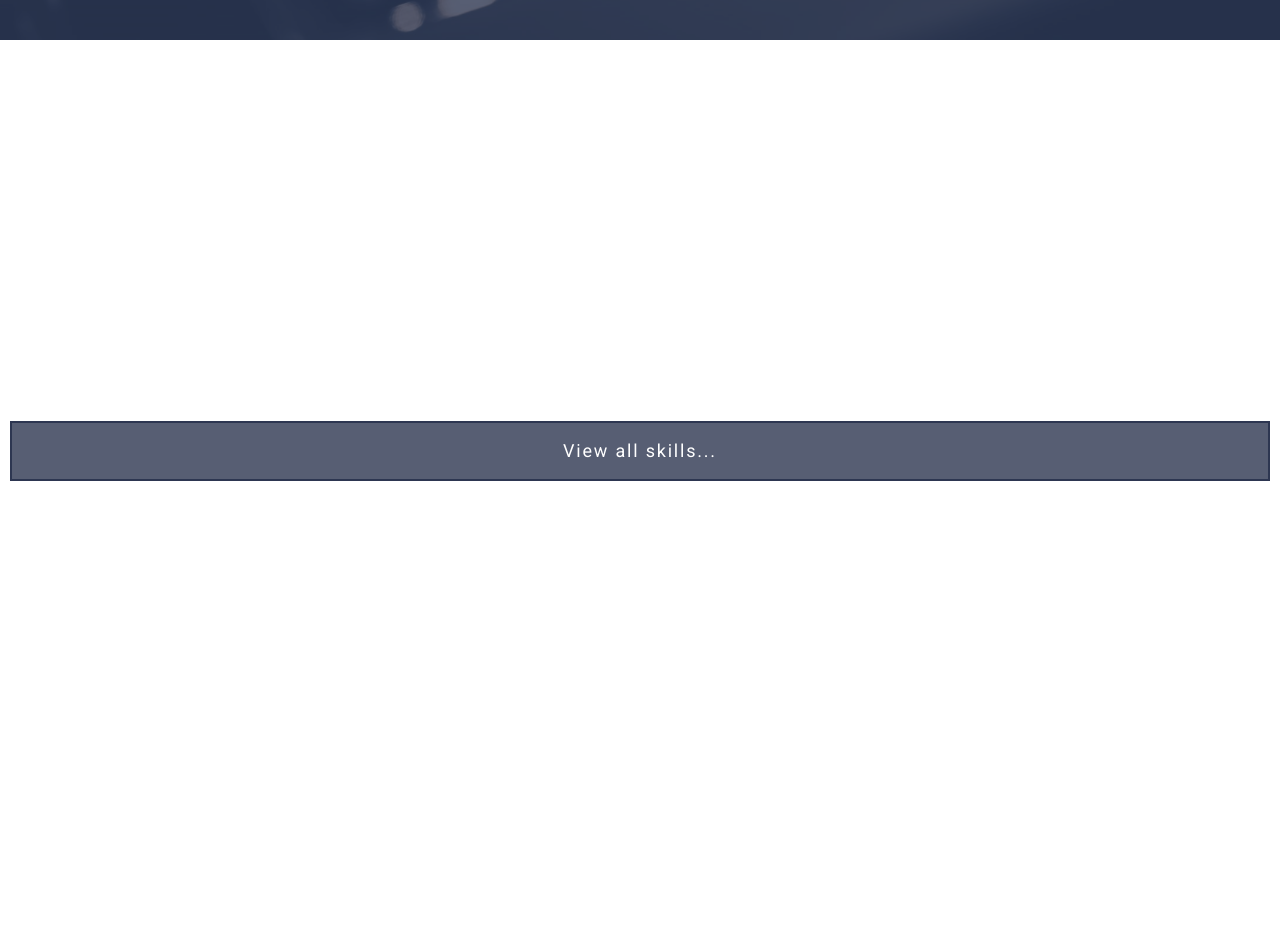
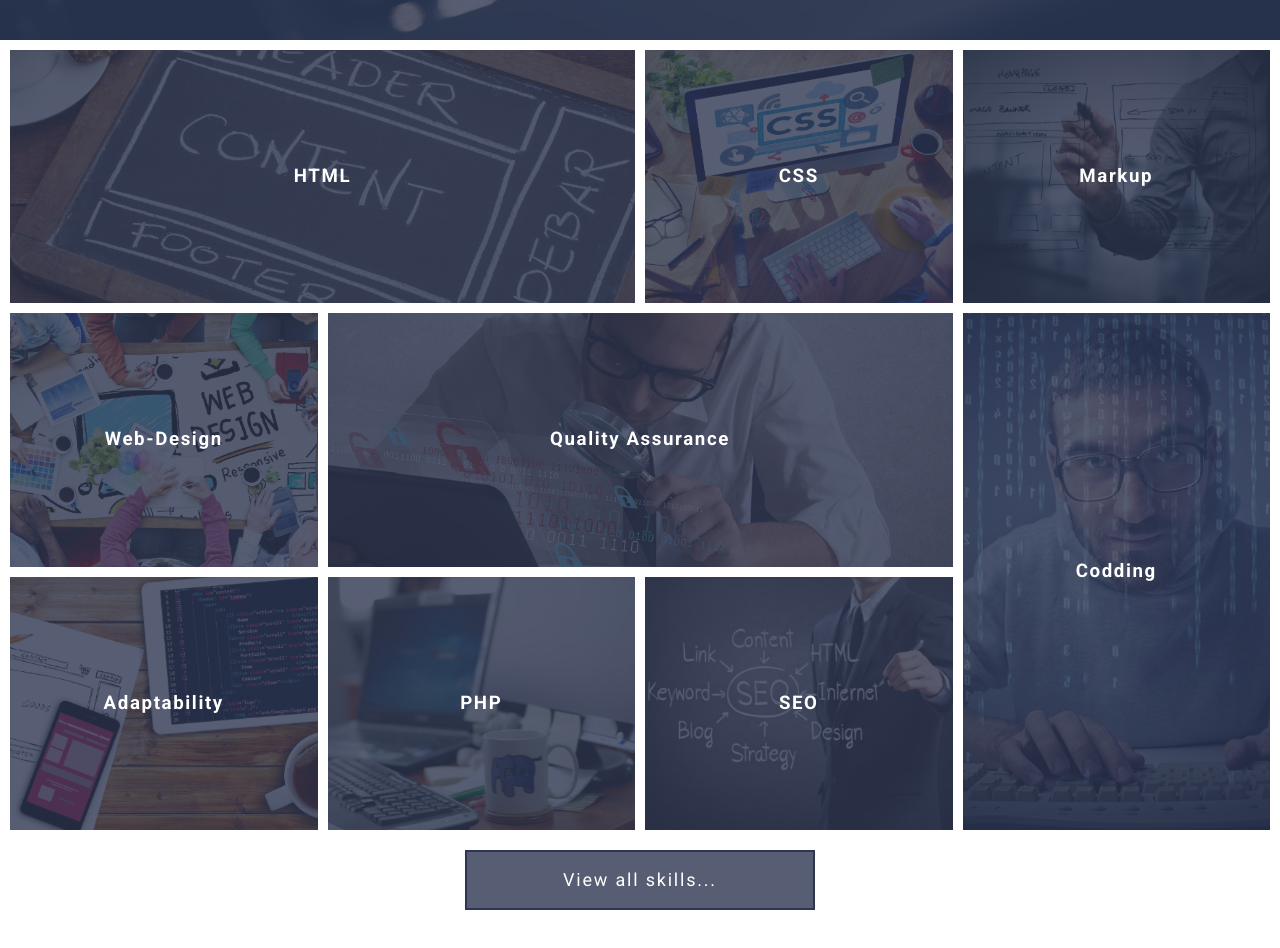
Before and after one commit to vika-pichugina/grid-project, a website: page index.html in a window 1280 px wide. Shown: the part 760-1708 px from the top of the page. Before the commit the page ends 1241 px from the top, so only its background shows below. Drawn offline with Linux system fonts and the light colour scheme.

Commit message:
Сверстали и нарисовали секцию .skills.

```diff
--- a/assets/css/style.css
+++ b/assets/css/style.css
@@ -491,7 +491,7 @@ h2 {
 }
 
 h3 {
-  font-family: "Roboto Slab", sans-serif;
+  color: #637588;
 }
 
 a {
@@ -536,6 +536,10 @@ a {
 .btn-accent:hover,
 .btn-accent:focus {
   background-color: #d66926;
+}
+
+.btn-set {
+
 }
 
 .header {
@@ -639,3 +643,138 @@ a {
   display: flex;
   justify-content: center;
 }
+
+.skills {
+  display: grid;
+  grid-gap: 10px;
+  padding: 10px;
+}
+
+.skills .btn-set {
+  grid-area: bs;
+  padding: 10px 0 30px;
+  display: flex;
+  justify-content: center;
+}
+
+.skills .btn-accent {
+  min-width: 350px;
+}
+
+.skill-item {
+  position: relative;
+  display: grid;
+  min-height: calc(33.33vh - 20px * 0.66);
+  overflow: hidden;
+}
+
+.skill-item:hover .skill-item__overlay{
+  opacity: 0.95 !important;
+}
+
+.skill-item:hover .skill-item__image {
+  transform: scale(1.1);
+}
+
+.skill-item:hover .skill-item__link {
+  color: #d66926;
+}
+
+.skill-item:nth-of-type(1) {
+  grid-area: a1;
+}
+
+.skill-item:nth-of-type(2) {
+  grid-area: a2;
+}
+
+.skill-item:nth-of-type(3) {
+  grid-area: a3;
+}
+
+.skill-item:nth-of-type(4) {
+  grid-area: a4;
+}
+
+.skill-item:nth-of-type(5) {
+  grid-area: a5;
+}
+
+.skill-item:nth-of-type(6) {
+  grid-area: a6;
+}
+
+.skill-item:nth-of-type(7) {
+  grid-area: a7;
+}
+
+.skill-item:nth-of-type(8) {
+  grid-area: a8;
+}
+
+.skill-item:nth-of-type(9) {
+  grid-area: a9;
+}
+
+.skill-item__overlay {
+  opacity: 0.8;
+  background-color: #2d3651;
+  position: absolute;
+  top: 0;
+  right: 0;
+  bottom: 0;
+  left: 0;
+  transition: opacity 0.5s;
+}
+
+.skill-item__image {
+  position: absolute;
+  top: 0;
+  right: 0;
+  bottom: 0;
+  left: 0;
+  background-position: 50% 50%;
+  background-size: cover;
+  z-index: -1;
+  transition: transform 0.5s;
+}
+
+.skill-item__title {
+  position: absolute;
+  top: 0;
+  right: 0;
+  bottom: 0;
+  left: 0;
+  margin: 0;
+}
+
+.skill-item__link {
+  display: flex;
+  align-items: center;
+  justify-content: center;
+  height: 100%;
+  padding: 20px;
+  transition: color 0.5s;
+}
+
+@media (min-width: 993px) {
+  .skills {
+    grid-template-columns: repeat(4, 1fr);
+    grid-template-areas:
+        "a1 a1 a2 a3"
+        "a4 a5 a5 a6"
+        "a7 a8 a9 a6"
+        "bs bs bs bs";
+  }
+}
+
+@media (max-width: 992px) {
+  .skills {
+    grid-template-columns: repeat(3, 1fr);
+    grid-template-areas:
+        "a1 a2 a3"
+        "a4 a5 a6"
+        "a7 a8 a9"
+        "bs bs bs";
+  }
+}
--- a/index.html
+++ b/index.html
@@ -59,64 +59,64 @@
 
   <section class="skills">
     <article class="skill-item">
-      <div class="skill-item__overlay"></div>
-      <div class="skill-item__image"></div>
+      <div class="skill-item__overlay" style="opacity: 0.8; background-color: #2d3651;"></div>
+      <div class="skill-item__image" style="background-image:url(assets/img/img-html.png);"></div>
       <h3 class="skill-item__title">
         <a href="#" class="skill-item__link">HTML</a>
       </h3>
     </article>
     <article class="skill-item">
-      <div class="skill-item__overlay"></div>
-      <div class="skill-item__image"></div>
+      <div class="skill-item__overlay" style="opacity: 0.8; background-color: #2d3651;"></div>
+      <div class="skill-item__image" style="background-image:url(assets/img/img-css.png);"></div>
       <h3 class="skill-item__title">
         <a href="#" class="skill-item__link">CSS</a>
       </h3>
     </article>
     <article class="skill-item">
-      <div class="skill-item__overlay"></div>
-      <div class="skill-item__image"></div>
+      <div class="skill-item__overlay" style="opacity: 0.8; background-color: #2d3651;"></div>
+      <div class="skill-item__image" style="background-image:url(assets/img/img-markup.png);"></div>
       <h3 class="skill-item__title">
         <a href="#" class="skill-item__link">Markup</a>
       </h3>
     </article>
     <article class="skill-item">
-      <div class="skill-item__overlay"></div>
-      <div class="skill-item__image"></div>
+      <div class="skill-item__overlay" style="opacity: 0.8; background-color: #2d3651;"></div>
+      <div class="skill-item__image" style="background-image:url(assets/img/img-webdesign.png);"></div>
       <h3 class="skill-item__title">
         <a href="#" class="skill-item__link">Web-Design</a>
       </h3>
     </article>
     <article class="skill-item">
-      <div class="skill-item__overlay"></div>
-      <div class="skill-item__image"></div>
+      <div class="skill-item__overlay" style="opacity: 0.8; background-color: #2d3651;"></div>
+      <div class="skill-item__image" style="background-image:url(assets/img/img-qa.png);"></div>
       <h3 class="skill-item__title">
         <a href="#" class="skill-item__link">Quality Assurance</a>
       </h3>
     </article>
     <article class="skill-item">
-      <div class="skill-item__overlay"></div>
-      <div class="skill-item__image"></div>
+      <div class="skill-item__overlay" style="opacity: 0.8; background-color: #2d3651;"></div>
+      <div class="skill-item__image" style="background-image:url(assets/img/img-codding.png);"></div>
       <h3 class="skill-item__title">
         <a href="#" class="skill-item__link">Codding</a>
       </h3>
     </article>
     <article class="skill-item">
-      <div class="skill-item__overlay"></div>
-      <div class="skill-item__image"></div>
+      <div class="skill-item__overlay" style="opacity: 0.8; background-color: #2d3651;"></div>
+      <div class="skill-item__image" style="background-image:url(assets/img/img-adaptability.png);"></div>
       <h3 class="skill-item__title">
         <a href="#" class="skill-item__link">Adaptability</a>
       </h3>
     </article>
     <article class="skill-item">
-      <div class="skill-item__overlay"></div>
-      <div class="skill-item__image"></div>
+      <div class="skill-item__overlay" style="opacity: 0.8; background-color: #2d3651;"></div>
+      <div class="skill-item__image" style="background-image:url(assets/img/img-php.png);"></div>
       <h3 class="skill-item__title">
         <a href="#" class="skill-item__link">PHP</a>
       </h3>
     </article>
     <article class="skill-item">
-      <div class="skill-item__overlay"></div>
-      <div class="skill-item__image"></div>
+      <div class="skill-item__overlay" style="opacity: 0.8; background-color: #2d3651;"></div>
+      <div class="skill-item__image" style="background-image:url(assets/img/img-seo.png);"></div>
       <h3 class="skill-item__title">
         <a href="#" class="skill-item__link">SEO</a>
       </h3>
```
